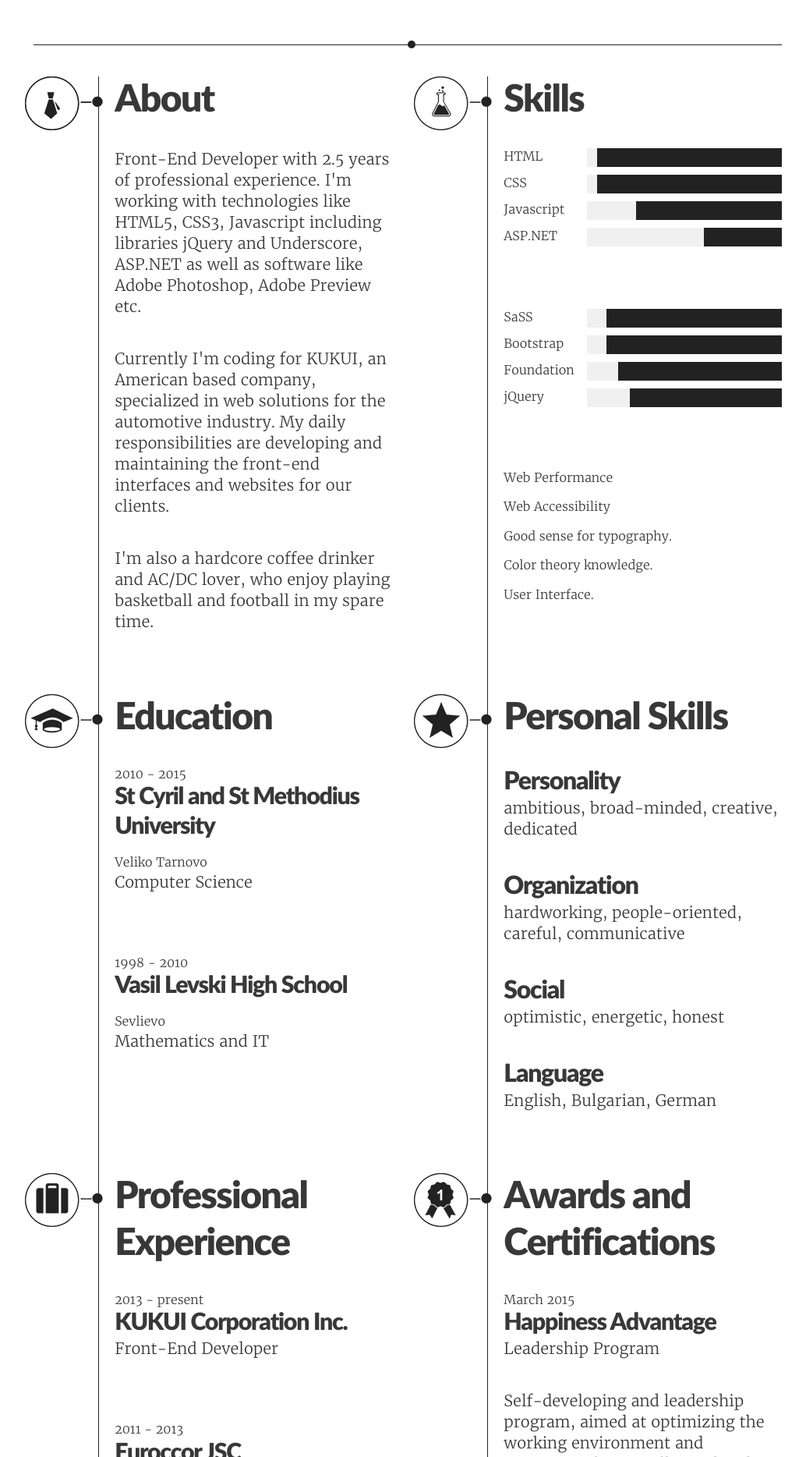
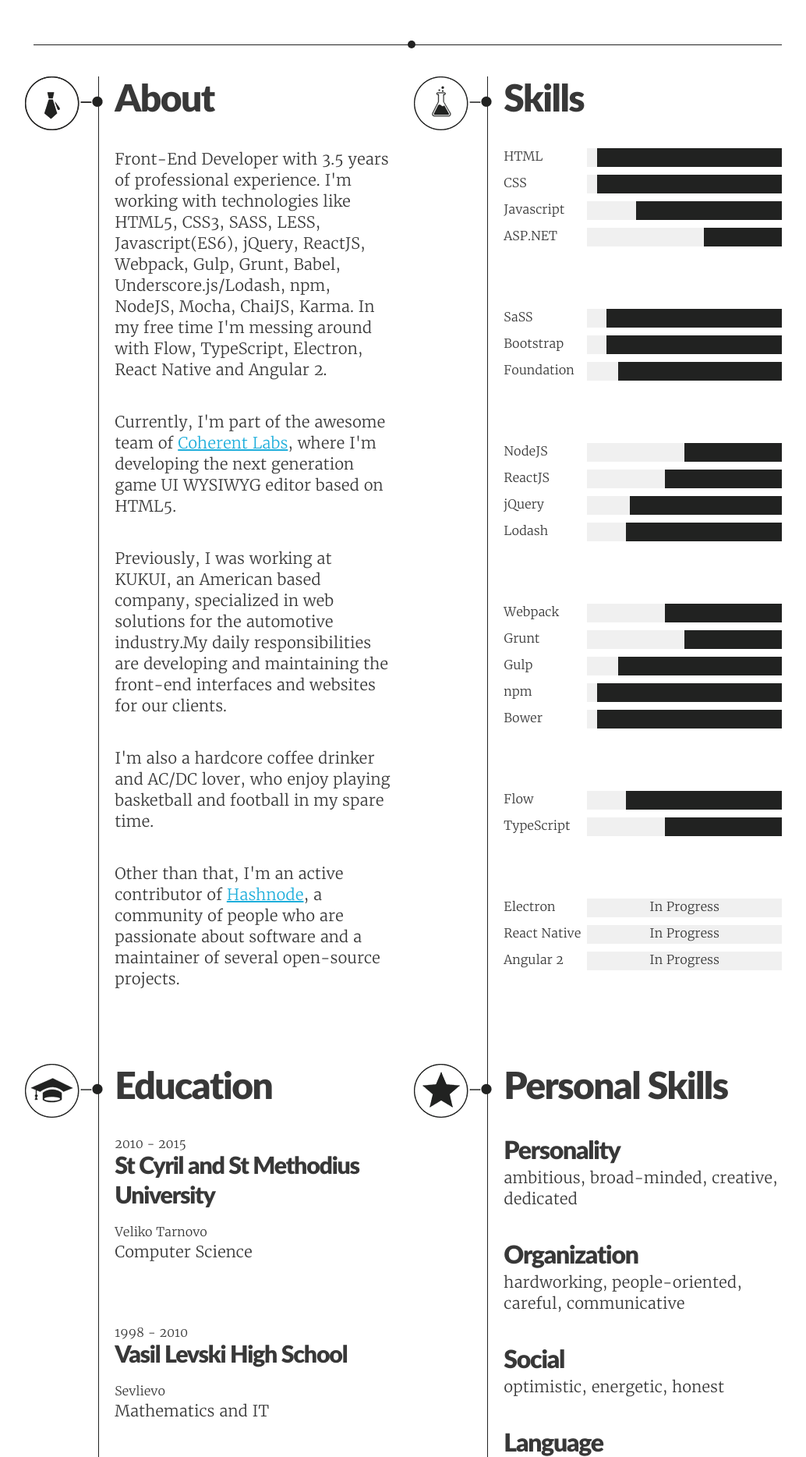
Before and after one commit to KleoPetroff/kleopetroff.github.io, a Jekyll site: the page built from about.html, in a window 1280 px wide. Shown: the part 530-2398 px from the top of the page at 78% size, without its empty margins (117-1151 px from the left). Built offline with Jekyll 4.4.1, drawn with Linux system fonts in a browser that asks for light colours; some of the changed text lies outside the part shown.

Commit message:
update personal info
 updated the about page with new technologies, new personal info, new job and new award

```diff
--- a/about.html
+++ b/about.html
@@ -30,12 +30,11 @@
     <div class="row info">
         <div class="five columns left first">
             <h3>About</h3>
-            <p>Front-End Developer with 2.5 years of professional experience. I'm working with technologies like HTML5, CSS3, Javascript
-                including libraries jQuery and Underscore, ASP.NET as well as software like Adobe Photoshop, Adobe Preview etc.</p>
-
-            <p>Currently I'm coding for KUKUI, an American based company, specialized in web solutions for the automotive industry.
-            My daily responsibilities are developing and maintaining the front-end interfaces and websites for our clients.</p>
+            <p>Front-End Developer with 3.5 years of professional experience. I'm working with technologies like HTML5, CSS3, SASS, LESS, Javascript(ES6), jQuery, ReactJS, Webpack, Gulp, Grunt, Babel, Underscore.js/Lodash, npm, NodeJS, Mocha, ChaiJS, Karma. In my free time I'm messing around with Flow, TypeScript, Electron, React Native and Angular 2.</p>
+            <p>Currently, I'm part of the awesome team of <a target="_blank" href="http://coherent-labs.com">Coherent Labs</a>, where I'm developing the next generation game UI WYSIWYG editor based on HTML5.</p>
+            <p>Previously, I was working at KUKUI, an American based company, specialized in web solutions for the automotive industry.My daily responsibilities are developing and maintaining the front-end interfaces and websites for our clients.</p>
             <p>I'm also a hardcore coffee drinker and AC/DC lover, who enjoy playing basketball and football in my spare time.</p>
+            <p>Other than that, I'm an active contributor of <a target="_blank" href="https://hashnode.com">Hashnode</a>, a community of people who are passionate about software and a maintainer of several open-source projects.</p>
         </div>
         <div class="five columns right second">
             <h3>Skills</h3>
@@ -47,17 +46,25 @@
 
                 <div class="clearfix"><span class="right--name">SaSS</span><span class="right-percentage ninety"></span></div>
                 <div class="clearfix"><span class="right--name">Bootstrap</span><span class="right-percentage ninety"></span></div>
-                <div class="clearfix"><span class="right--name">Foundation</span><span class="right-percentage eighty-four"></span></div>
-                <div class="clearfix separate"><span class="right--name">jQuery</span><span class="right-percentage seventy-nine"></span></div>
+                <div class="clearfix separate"><span class="right--name">Foundation</span><span class="right-percentage eighty-four"></span></div>
 
-                <ul>
-                    <li>Web Performance</li>
-                    <li>Web Accessibility</li>
-                    <li>Good sense for typography.</li>
-                    <li>Color theory knowledge.</li>
-                    <li>User Interface.</li>
+                <div class="clearfix"><span class="right--name">NodeJS</span><span class="right-percentage fifty"></span></div>
+                <div class="clearfix"><span class="right--name">ReactJS</span><span class="right-percentage sixty"></span></div>
+                <div class="clearfix "><span class="right--name">jQuery</span><span class="right-percentage seventy-nine"></span></div>
+                <div class="clearfix separate"><span class="right--name">Lodash</span><span class="right-percentage eighty"></span></div>
 
-                </ul>
+                <div class="clearfix"><span class="right--name">Webpack</span><span class="right-percentage sixty"></span></div>
+                <div class="clearfix"><span class="right--name">Grunt</span><span class="right-percentage fifty"></span></div>
+                <div class="clearfix"><span class="right--name">Gulp</span><span class="right-percentage eighty-four"></span></div>
+                <div class="clearfix"><span class="right--name">npm</span><span class="right-percentage ninety-five"></span></div>
+                <div class="clearfix separate"><span class="right--name">Bower</span><span class="right-percentage ninety-five"></span></div>
+
+                <div class="clearfix"><span class="right--name">Flow</span><span class="right-percentage eighty"></span></div>
+                <div class="clearfix separate"><span class="right--name">TypeScript</span><span class="right-percentage sixty"></span></div>
+
+                <div class="clearfix"><span class="right--name">Electron</span><span class="right-percentage in-progress">In Progress</span></div>
+                <div class="clearfix"><span class="right--name">React Native</span><span class="right-percentage in-progress">In Progress</span></div>
+                <div class="clearfix separate"><span class="right--name">Angular 2</span><span class="right-percentage in-progress">In Progress</span></div>
             </div>
         </div>
         <div class="five columns left third">
@@ -95,7 +102,12 @@
         <div class="five columns left fifth">
             <h3>Professional Experience</h3>
             <div class="fifth-work">
-                <p class="fifth--year">2013 - present</p>
+                <p class="fifth--year">2016 - present</p>
+                <h4 class="fifth--name">Coherent Labs</h4>
+                <p class="fifth--position">JavaScript Developer</p>
+            </div>
+            <div class="fifth-work">
+                <p class="fifth--year">2013 - 2016</p>
                 <h4 class="fifth--name">KUKUI Corporation Inc.</h4>
                 <p class="fifth--position">Front-End Developer</p>
             </div>
@@ -113,16 +125,16 @@
         <div class="five columns right sixth">
             <h3>Awards and Certifications</h3>
             <div class="sixth-award">
+                <p class="sixth--year">November 2015</p>
+                <h4 class="sixth--name">Hashnode Developers</h4>
+                <p class="sixth--info">Top contributor of the year</p>
+                <p class="sixth--description"><a href="https://hashnode.com/report/2015" class="winner"><b>Top contributor</b></a> and <a href="https://hashnode.com/report/2015" class="winner"><b>Top Answer of the year</b></a> in the annual Hashnode developer report.</p>
+            </div>
+            <div class="sixth-award">
                 <p class="sixth--year">March 2015</p>
                 <h4 class="sixth--name">Happiness Advantage</h4>
                 <p class="sixth--info">Leadership Program</p>
                 <p class="sixth--description">Self-developing and leadership program, aimed at optimizing the working environment and increasing the overall mood and happiness.</p>
-            </div>
-            <div class="sixth-award">
-                <p class="sixth--year">December 2014</p>
-                <h4 class="sixth--name">Second Place - Table Tennis</h4>
-                <p class="sixth--info">KUKUI Table Tennis Tournament</p>
-                <p class="sixth--description">I'll get you next time Momchi, I will get you next time!</p>
             </div>
         </div>
     </div>
--- a/assets/_scss/pages/_about-us.scss
+++ b/assets/_scss/pages/_about-us.scss
@@ -110,7 +110,7 @@
 .fifth:after,
 .sixth:after {
     min-height: 60em;
-    top: -15em;
+    top: -12em;
     left: -1px;
     width: 1px;
     background: #212221;
@@ -170,11 +170,16 @@
 .ninety-five:after  { width: 95% }
 .ninety:after       { width: 90% }
 .eighty-four:after  { width: 84% }
+.eighty:after       { width: 80% }
 .seventy-nine:after { width: 78% }
 .seventy-five:after { width: 75% }
+.sixty:after        { width: 60% }
 .fifty:after        { width: 50% }
 .forty:after        { width: 40% }
 
+.in-progress {
+    text-align: center;
+}
 
 .personal-skill h4 {
     color: $main-color;
@@ -198,6 +203,14 @@
     font-size: 1.25em;
 }
 
+.winner {
+    color: $main-yellow;
+}
+
+.winner:hover {
+    color: $main-yellow;
+}
+
 .hobbies h2 {
     text-align: center;
     margin-bottom: 0;
--- a/assets/_scss/utils/_variables.scss
+++ b/assets/_scss/utils/_variables.scss
@@ -9,3 +9,5 @@
 $main-heading-font: 'Lato', Verdana, sans-serif;
 
 $default-line-height: 1.35;
+
+$main-yellow: #8a8a2e;
```
Also changed, not shown: assets/css/styles.css.
